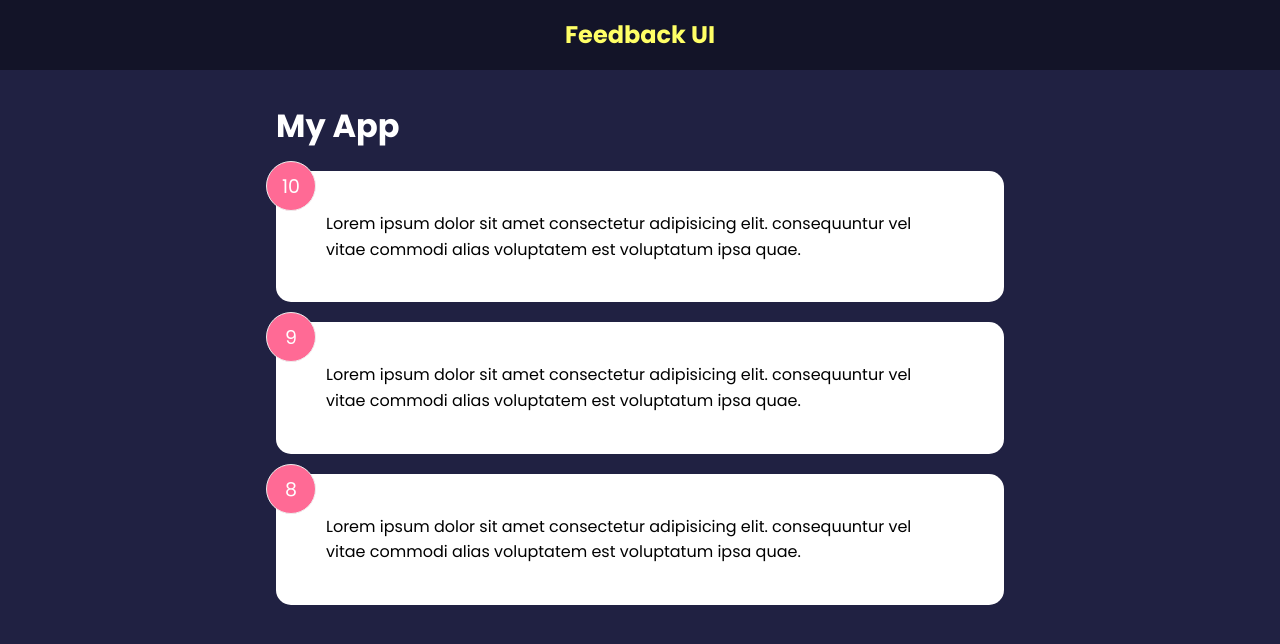
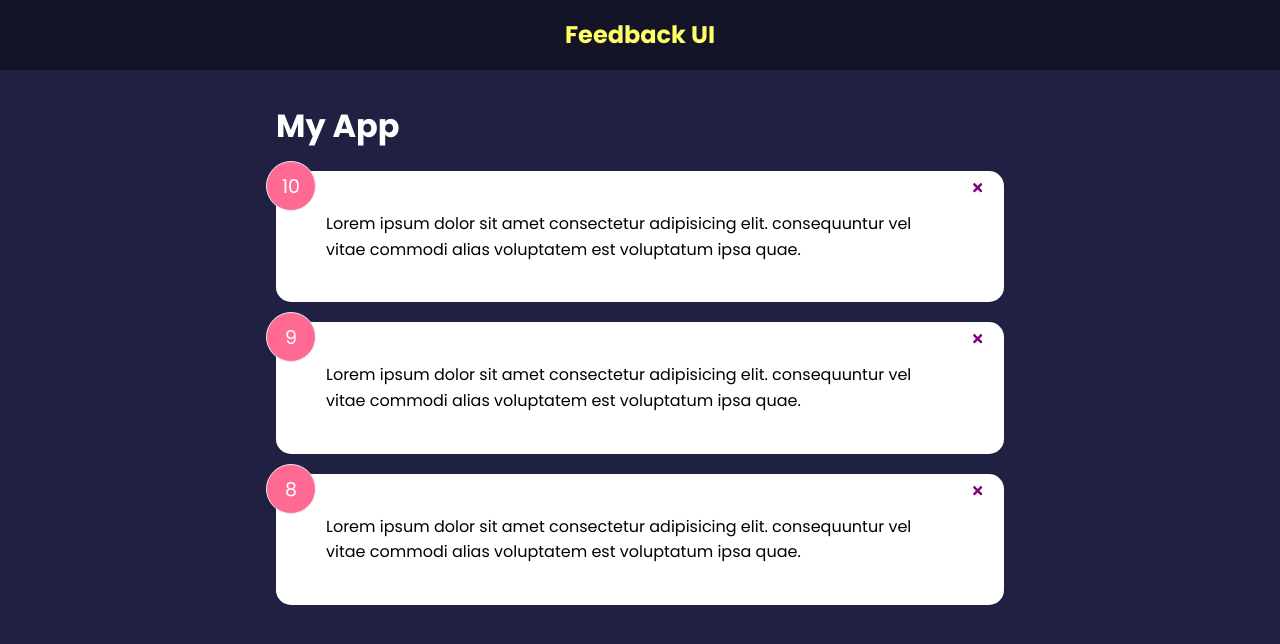
Before and after one commit to Flashina/feedbackapp, a React (Vite) app: page / in a window 1280 px wide. Shown: the top 644 px of the page. Built offline with nearby package versions, Linux system fonts and the light colour scheme.

Commit message:
Events & prop drilling

```diff
--- a/package.json
+++ b/package.json
@@ -11,7 +11,8 @@
   },
   "dependencies": {
     "react": "^18.2.0",
-    "react-dom": "^18.2.0"
+    "react-dom": "^18.2.0",
+    "react-icons": "^5.2.1"
   },
   "devDependencies": {
     "@types/react": "^18.2.66",
--- a/src/App.jsx
+++ b/src/App.jsx
@@ -5,12 +5,22 @@
 
 function App() {
   const [feedback, setFeedback] = useState(FeedbackData)
+
+  const deleteFeedback = (id) => {
+    if (window.confirm('Are you sure you want to delete this feedback?')) {
+      setFeedback(feedback.filter((item) => item.id !== id))
+
+    }
+  }
+
   return (
     <>
     <Header />
     <div className="container">
       <h1>My App</h1>
-      <FeedbackList  feedback={feedback}/>
+      <FeedbackList  feedback={feedback}
+      handleDelete={deleteFeedback}
+      />
     </div>
     </>
   )
--- a/src/components/FeedbackItem.jsx
+++ b/src/components/FeedbackItem.jsx
@@ -1,11 +1,14 @@
+import { FaTimes } from 'react-icons/fa'
 import PropTypes from 'prop-types'
 import Card from "./shared/Card";
 
-function FeedbackItem({ item }) {
+function FeedbackItem({ item, handleDelete }) {
+
 
   return (
     <Card>
       <div className="num-display">{item.rating}</div>
+      <button onClick={() => handleDelete(item.id)} className='close'><FaTimes color='purple'/></button>
       <div className="text-display">{item.text}</div>
     </Card>
   );
--- a/src/components/FeedbackList.jsx
+++ b/src/components/FeedbackList.jsx
@@ -2,14 +2,16 @@
 import FeedbackItem from './FeedbackItem';
 import React from 'react'
 
-const FeedbackList = ({ feedback }) => {
+const FeedbackList = ({ feedback, handleDelete }) => {
     console.log(feedback);
   if (!feedback || feedback.length === 0) {
     return <p>No Feedback Yet</p>
   }
     return (
     <div className='feedback-list'>{feedback.map((item) => (
-       <FeedbackItem key={item.id} item={item} />
+       <FeedbackItem key={item.id} item={item}
+       handleDelete = {handleDelete}
+       />
     ))}</div>
   )
 }
```
Also changed, not shown: 1 other file (tests, documents, lock files or other folders).
